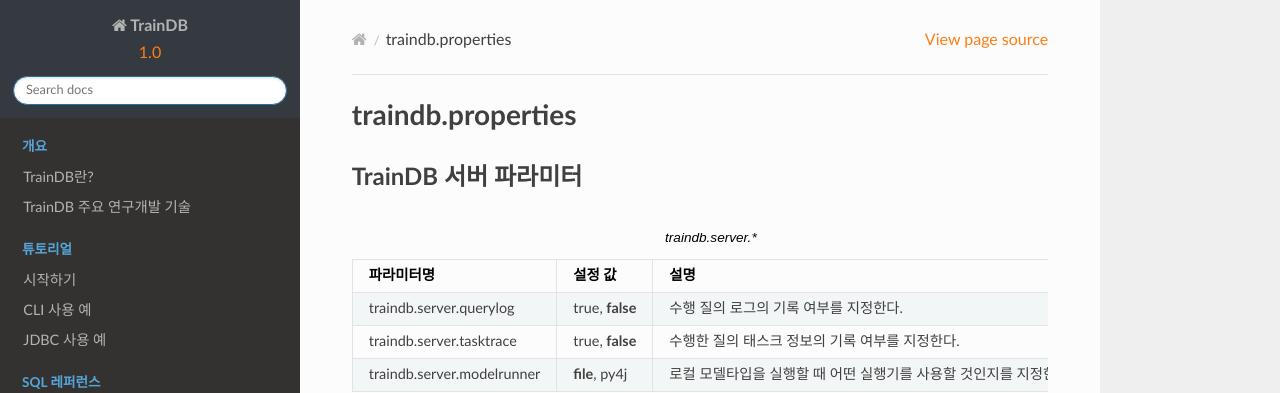
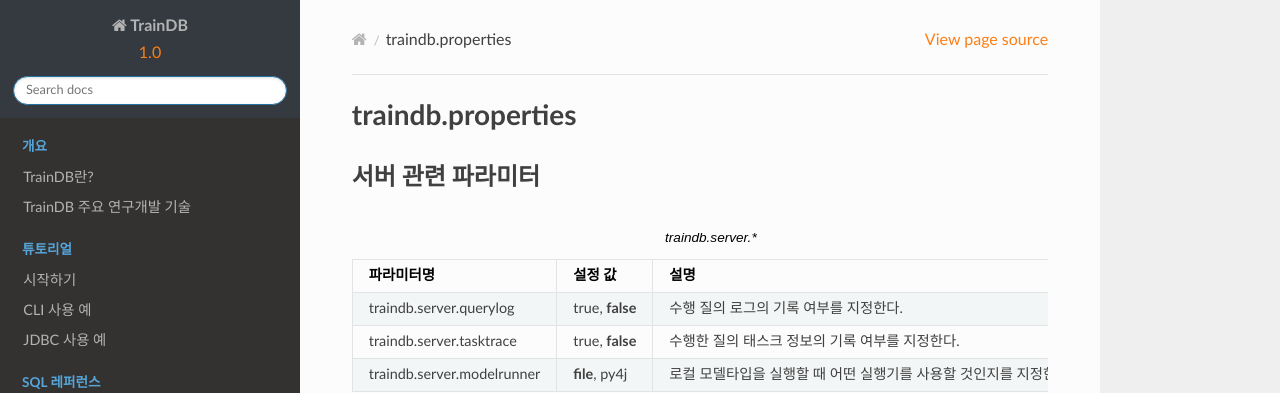
Before and after one commit to traindb-project/traindb-doc-kr, a Sphinx documentation site: the page built from docs/configuration/traindb_properties.rst, in a window 1280 px wide and 1098 px high. Shown: the top 393 px of the window. Built offline with Sphinx 7.4.7 and the Read the Docs theme 2.0.0, drawn with Linux system fonts in a browser that asks for light colours.

Commit message:
minor revision

```diff
--- a/docs/configuration/traindb_properties.rst
+++ b/docs/configuration/traindb_properties.rst
@@ -1,8 +1,8 @@
 traindb.properties
 ==================
 
-TrainDB 서버 파라미터
----------------------
+서버 관련 파라미터
+------------------
 .. list-table:: traindb.server.*
    :widths: 25 25 50
    :header-rows: 1
--- a/docs/sql/select.rst
+++ b/docs/sql/select.rst
@@ -191,6 +191,7 @@ TrainDB는 Apache Calcite 기반으로 구현되어 있기 때문에 정확 질
 ``WITHIN`` 절은 근사 질의 처리 시간을 가능하면 지정한 시간(초) 이내에 처리하도록 지정하는 절이다. 처리 시간이 반드시 보장되지는 않으나, 지정한 시간에 따라 내부에서 사용할 시놉시스나 모델을 선택하는 데 참고 기준이 된다. 현재는 초당 처리 가능한 로우의 수에 따라 시놉시스를 선택하는 정책이 구현되어 있으며, 해당 로우의 수는 설정 파라미터로 조절 가능하다.
 
 **SYNOPSIS 힌트**
+
 ``SELECT /*+ SYNOPSIS(synopsis_name) */ APPROXIMATE`` 와 같이 근사 질의에 사용할 시놉시스를 힌트로 지정할 수 있다. 해당 시놉시스가 존재하고 입력 질의를 처리하는 데 사용할 수 있다면 지정한 시놉시스를 사용하여 질의가 처리된다.
 
 
```
